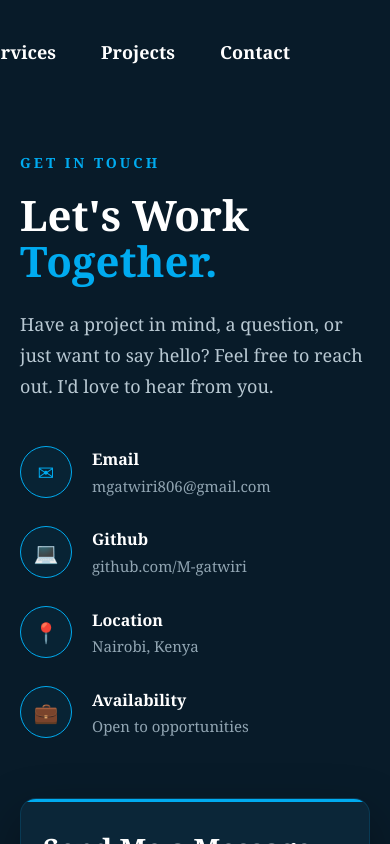
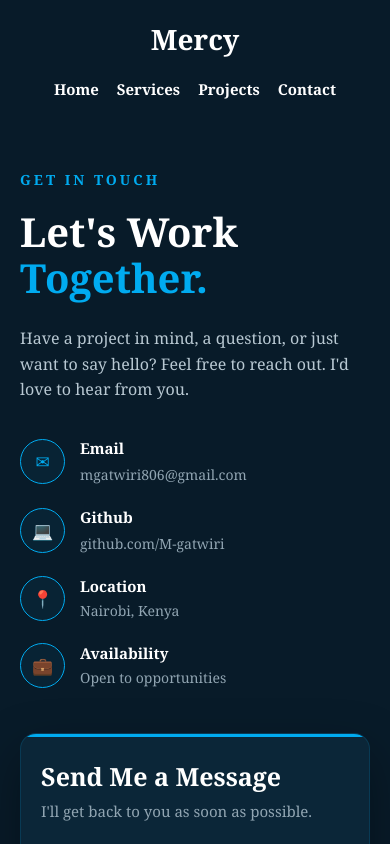
Before and after one commit to M-gatwiri/my-portfolio, a React (Vite) app: page /contact in a window 390 px wide. Shown: the top 844 px of the page. Built offline with nearby package versions, Linux system fonts and the light colour scheme.

Commit message:
Adding responsiveness

```diff
--- a/src/App.css
+++ b/src/App.css
@@ -344,11 +344,6 @@ body {
   margin-bottom: 15px;
 }
 
-@media (max-width: 900px) {
-  .contact-page {
-    padding: 70px 40px;
-  }
-
   .contact-container {
     grid-template-columns: 1fr;
     gap: 60px;
@@ -357,11 +352,6 @@ body {
   .contact-info {
     max-width: 600px;
   }
-
-  .contact-info h1 {
-    font-size: 50px;
-  }
-}
 
 @media (max-width: 600px) {
   .contact-page {
@@ -716,3 +706,343 @@ body {
     width: 100%;
   }
 }
+
+/* =========================
+   MOBILE RESPONSIVENESS
+   ========================= */
+
+/* Tablets and smaller laptops */
+@media (max-width: 900px) {
+
+  /* NAVBAR */
+  .navbar {
+    padding: 25px 40px;
+  }
+
+  .links {
+    gap: 25px;
+  }
+
+  .links a {
+    font-size: 16px;
+  }
+
+  .logo {
+    font-size: 28px;
+  }
+
+  /* HOME */
+  .home {
+    width: auto;
+    margin: 90px 40px 0;
+  }
+
+  .home h1 {
+    font-size: 52px;
+  }
+
+  .home h2 {
+    font-size: 32px;
+  }
+
+  .home p {
+    width: 100%;
+    font-size: 17px;
+  }
+
+  /* SERVICES */
+  .services {
+    padding: 60px 40px;
+  }
+}
+
+
+/* =========================
+   MOBILE
+   ========================= */
+
+@media (max-width: 600px) {
+
+  /* NAVBAR */
+  .navbar {
+    padding: 20px;
+    justify-content: center;
+    flex-direction: column;
+    gap: 20px;
+  }
+
+  .logo {
+    margin-right: 0;
+    font-size: 28px;
+  }
+
+  .links {
+    gap: 18px;
+    flex-wrap: wrap;
+    justify-content: center;
+  }
+
+  .links a {
+    font-size: 15px;
+  }
+
+
+  /* HOME */
+  .home {
+    width: auto;
+    margin: 70px 20px 0;
+    text-align: center;
+  }
+
+  .home h1 {
+    font-size: 42px;
+    line-height: 1.15;
+  }
+
+  .home h2 {
+    font-size: 26px;
+    line-height: 1.3;
+  }
+
+  .home p {
+    width: 100%;
+    font-size: 16px;
+    line-height: 1.7;
+    margin-bottom: 30px;
+  }
+
+
+  /* HOME BUTTONS */
+  .buttons {
+    flex-direction: column;
+    align-items: center;
+    gap: 15px;
+  }
+
+  .buttons button {
+    width: 100%;
+    max-width: 280px;
+  }
+
+
+  /* SERVICES */
+  .services {
+    padding: 50px 20px;
+  }
+
+  .service {
+    padding: 15px;
+  }
+
+
+  /* CONTACT */
+  .contact-page {
+    padding: 50px 20px;
+  }
+
+  .contact-container {
+    width: 100%;
+    grid-template-columns: 1fr;
+    gap: 45px;
+  }
+
+  .contact-info {
+    width: 100%;
+  }
+
+  .contact-info h1 {
+    font-size: 40px;
+    line-height: 1.15;
+  }
+
+  .contact-description {
+    font-size: 16px;
+    line-height: 1.6;
+    margin-bottom: 35px;
+  }
+
+  .contact-details {
+    gap: 22px;
+  }
+
+  .contact-item {
+    gap: 15px;
+  }
+
+  .contact-icon {
+    width: 45px;
+    height: 45px;
+    min-width: 45px;
+    font-size: 17px;
+  }
+
+  .contact-item h3 {
+    font-size: 15px;
+  }
+
+  .contact-item p,
+  .contact-item a {
+    font-size: 14px;
+    word-break: break-word;
+  }
+
+  .contact-form {
+    padding: 25px 20px;
+  }
+
+  .form-heading h2 {
+    font-size: 25px;
+  }
+
+  .input-row {
+    grid-template-columns: 1fr;
+    gap: 0;
+  }
+
+
+  /* PORTFOLIO */
+  .portfolio-page {
+    padding: 55px 20px;
+  }
+
+  .portfolio-heading {
+    margin-bottom: 45px;
+  }
+
+  .portfolio-heading h1 {
+    font-size: 40px;
+    line-height: 1.15;
+  }
+
+  .portfolio-description {
+    font-size: 16px;
+    line-height: 1.6;
+  }
+
+  .featured-project {
+    grid-template-columns: 1fr;
+    margin-bottom: 60px;
+  }
+
+  .project-image {
+    aspect-ratio: 16 / 9;
+  }
+
+  .featured-content {
+    padding: 25px 20px;
+  }
+
+  .featured-content h2 {
+    font-size: 26px;
+  }
+
+  .featured-content > p {
+    font-size: 15px;
+    line-height: 1.6;
+  }
+
+  .technologies {
+    gap: 6px;
+  }
+
+  .technologies span {
+    font-size: 12px;
+    padding: 6px 10px;
+  }
+
+
+  /* PROJECT BUTTONS */
+  .project-buttons {
+    flex-direction: column;
+    gap: 12px;
+  }
+
+  .project-buttons a {
+    width: 100%;
+  }
+
+
+  /* OTHER PROJECTS */
+  .projects-subheading {
+    font-size: 27px;
+    margin-bottom: 25px;
+  }
+
+  .projects-grid {
+    grid-template-columns: 1fr;
+    gap: 25px;
+  }
+
+  .project-card-content {
+    padding: 22px 20px;
+  }
+
+  .project-card-content h3 {
+    font-size: 22px;
+  }
+
+  .project-card-content > p {
+    font-size: 14px;
+    line-height: 1.6;
+  }
+}
+
+
+/* =========================
+   VERY SMALL PHONES
+   ========================= */
+
+@media (max-width: 380px) {
+
+  .navbar {
+    padding: 18px 15px;
+  }
+
+  .links {
+    gap: 12px;
+  }
+
+  .links a {
+    font-size: 14px;
+  }
+
+  .home {
+    margin: 55px 15px 0;
+  }
+
+  .home h1 {
+    font-size: 36px;
+  }
+
+  .home h2 {
+    font-size: 23px;
+  }
+
+  .home p {
+    font-size: 15px;
+  }
+
+  .portfolio-page {
+    padding: 45px 15px;
+  }
+
+  .portfolio-heading h1 {
+    font-size: 35px;
+  }
+
+  .contact-page {
+    padding: 40px 15px;
+  }
+
+  .contact-info h1 {
+    font-size: 36px;
+  }
+
+  .contact-form {
+    padding: 22px 16px;
+  }
+
+  .featured-content {
+    padding: 22px 17px;
+  }
+}
```
